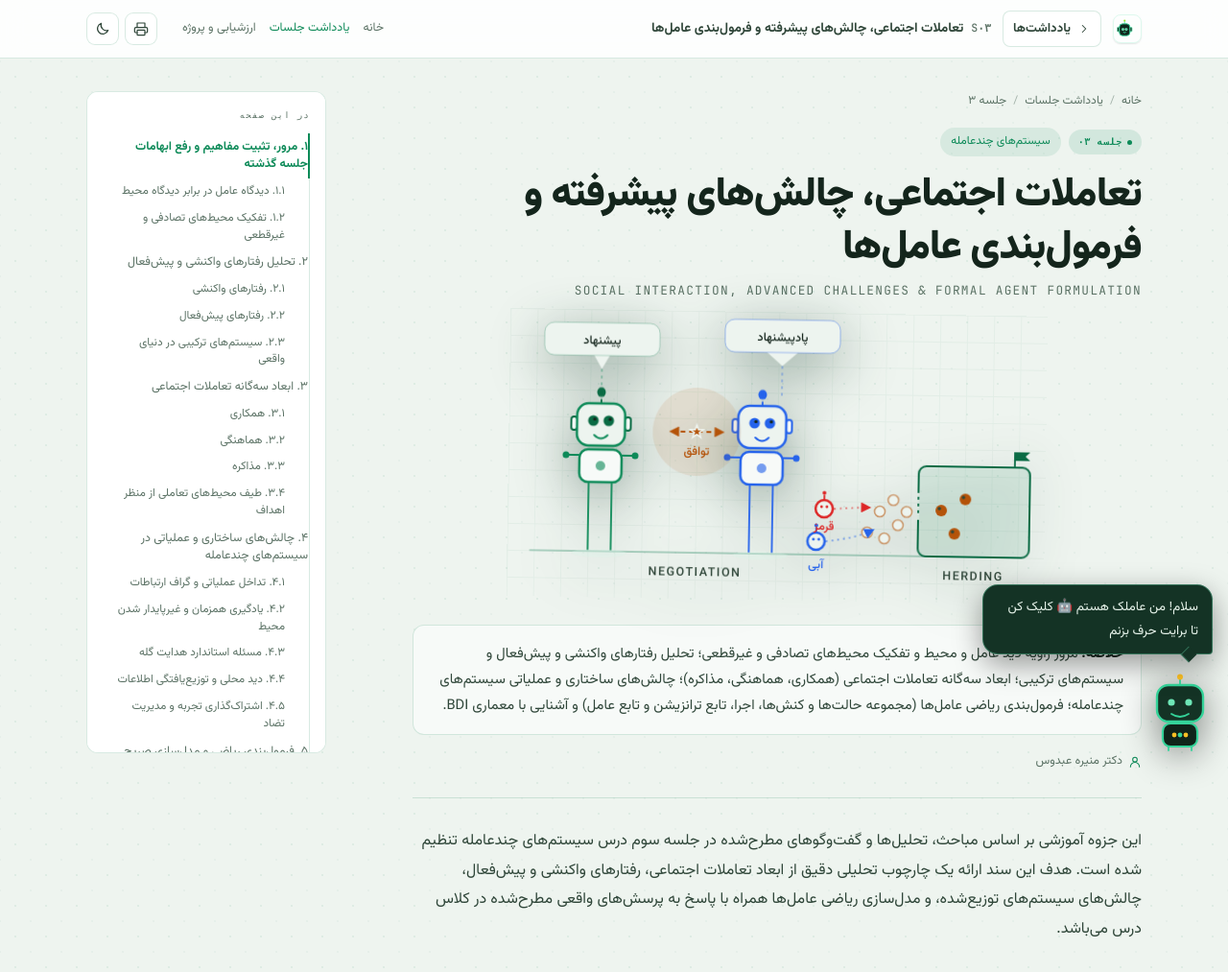
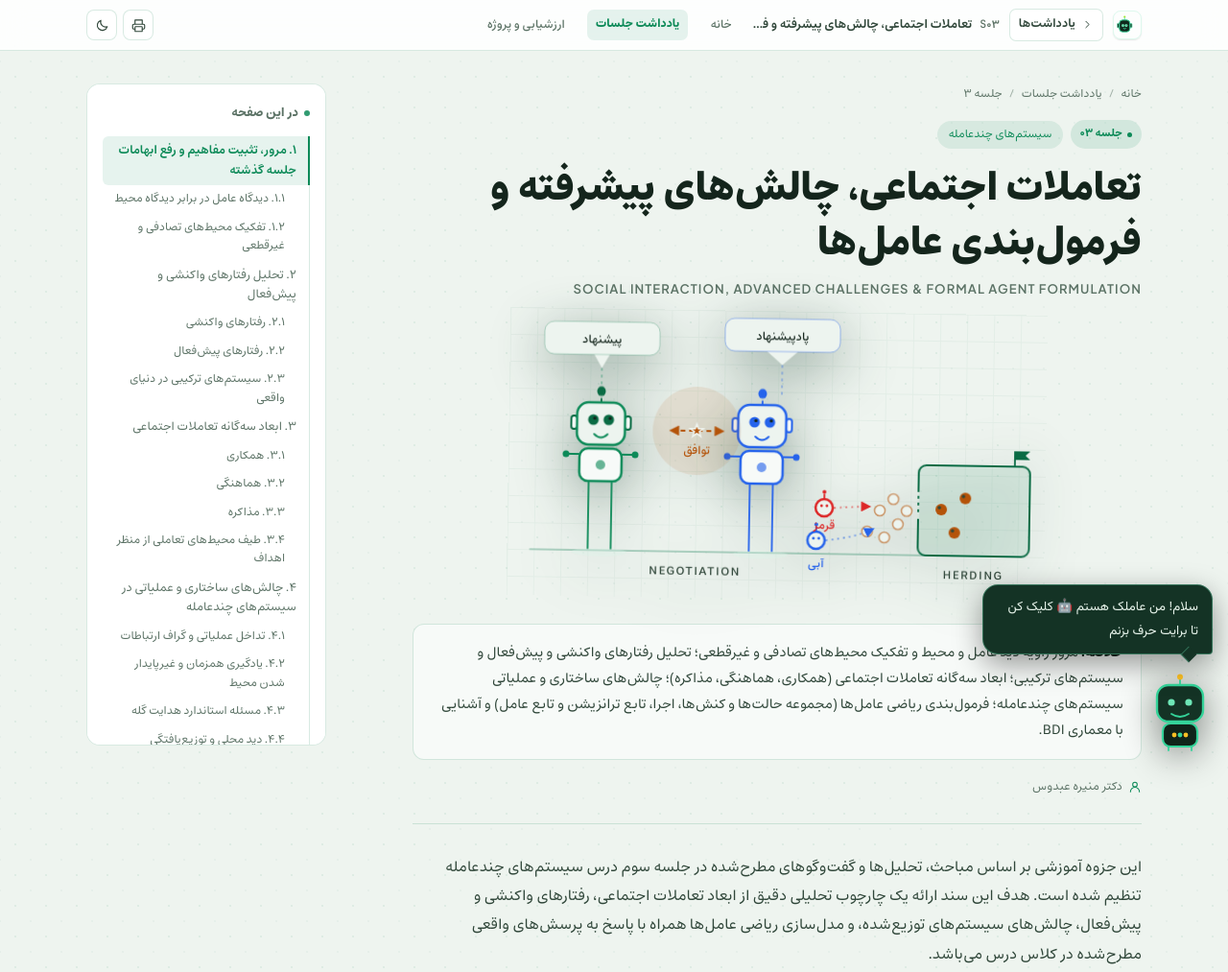
Before and after one commit to EhsanShahbazii/mas-sbu, a plain HTML site: page sessions/session-03.html in a window 1280 px wide. Shown: the top 1013 px of the page at 96% size. Drawn offline with Linux system fonts and the light colour scheme.

Commit message:
style(typography): integrate Estedad variable font and fix cursive Persian text rendering

```diff
--- a/assets/css/site.css
+++ b/assets/css/site.css
@@ -4,6 +4,92 @@
    ========================================================================== */
 
 /* ---------- Fonts (local) ---------- */
+@font-face {
+  font-family: "Estedad";
+  src: url("../fonts/Estedad-Variable.woff2") format("woff2-variations"),
+       url("../fonts/Estedad-Variable.woff2") format("woff2");
+  font-weight: 100 900;
+  font-style: normal;
+  font-display: swap;
+}
+@font-face {
+  font-family: "Estedad";
+  src: url("../fonts/Estedad-Regular.woff2") format("woff2");
+  font-weight: 400;
+  font-style: normal;
+  font-display: swap;
+}
+@font-face {
+  font-family: "Estedad";
+  src: url("../fonts/Estedad-Medium.woff2") format("woff2");
+  font-weight: 500;
+  font-style: normal;
+  font-display: swap;
+}
+@font-face {
+  font-family: "Estedad";
+  src: url("../fonts/Estedad-SemiBold.woff2") format("woff2");
+  font-weight: 600;
+  font-style: normal;
+  font-display: swap;
+}
+@font-face {
+  font-family: "Estedad";
+  src: url("../fonts/Estedad-Bold.woff2") format("woff2");
+  font-weight: 700;
+  font-style: normal;
+  font-display: swap;
+}
+@font-face {
+  font-family: "Estedad";
+  src: url("../fonts/Estedad-ExtraBold.woff2") format("woff2");
+  font-weight: 800;
+  font-style: normal;
+  font-display: swap;
+}
+@font-face {
+  font-family: "Estedad";
+  src: url("../fonts/Estedad-Black.woff2") format("woff2");
+  font-weight: 900;
+  font-style: normal;
+  font-display: swap;
+}
+@font-face {
+  font-family: "Plus Jakarta Sans";
+  src: url("../fonts/PlusJakartaSans-Variable.woff2") format("woff2-variations"),
+       url("../fonts/PlusJakartaSans-Variable.woff2") format("woff2");
+  font-weight: 300 800;
+  font-style: normal;
+  font-display: swap;
+}
+@font-face {
+  font-family: "Inter";
+  src: url("../fonts/Inter-Regular.woff2") format("woff2");
+  font-weight: 400;
+  font-style: normal;
+  font-display: swap;
+}
+@font-face {
+  font-family: "Inter";
+  src: url("../fonts/Inter-Medium.woff2") format("woff2");
+  font-weight: 500;
+  font-style: normal;
+  font-display: swap;
+}
+@font-face {
+  font-family: "Inter";
+  src: url("../fonts/Inter-SemiBold.woff2") format("woff2");
+  font-weight: 600;
+  font-style: normal;
+  font-display: swap;
+}
+@font-face {
+  font-family: "Inter";
+  src: url("../fonts/Inter-Bold.woff2") format("woff2");
+  font-weight: 700;
+  font-style: normal;
+  font-display: swap;
+}
 @font-face {
   font-family: "Vazirmatn";
   src: url("../fonts/Vazirmatn-Regular.woff2") format("woff2");
@@ -84,11 +170,12 @@
   --radius-m: 14px;
   --radius-l: 20px;
   --radius-xl: 28px;
-  --font: "Vazirmatn", "Segoe UI", Tahoma, system-ui, sans-serif;
-  --mono: "JetBrains Mono", ui-monospace, "SF Mono", Consolas, monospace;
+  --font: "Estedad", "Plus Jakarta Sans", "Inter", "Vazirmatn", system-ui, -apple-system, BlinkMacSystemFont, "Segoe UI", Roboto, sans-serif;
+  --font-en: "Plus Jakarta Sans", "Inter", -apple-system, BlinkMacSystemFont, "Segoe UI", Roboto, sans-serif;
+  --mono: "JetBrains Mono", "Estedad", "Vazirmatn", ui-monospace, "SF Mono", Consolas, monospace;
   --container: 1140px;
   --prose: 760px;
-  --header-h: 72px;
+  --header-h: 56px;
 }
 
 @media (prefers-color-scheme: dark) {
@@ -189,9 +276,11 @@ body {
 img, svg { max-width: 100%; display: block; }
 a { color: var(--brand); text-underline-offset: 3px; text-decoration-thickness: 1px; }
 a:hover { color: var(--brand-2); }
-button, input, select, textarea { font: inherit; color: inherit; }
+button, input, select, textarea, optgroup { font-family: inherit; font-size: inherit; color: inherit; }
 button { cursor: pointer; }
-h1, h2, h3, h4, h5, h6 { margin: 0; line-height: 1.35; font-weight: 800; letter-spacing: -0.012em; }
+h1, h2, h3, h4, h5, h6 { margin: 0; line-height: 1.35; font-weight: 800; }
+[dir="rtl"] h1, [dir="rtl"] h2, [dir="rtl"] h3, [dir="rtl"] h4, [dir="rtl"] h5, [dir="rtl"] h6,
+:lang(fa) h1, :lang(fa) h2, :lang(fa) h3, :lang(fa) h4, :lang(fa) h5, :lang(fa) h6 { letter-spacing: normal; }
 p { margin: 0 0 1em; }
 ul, ol { margin: 0 0 1em; padding-inline-start: 1.5em; }
 li { margin-bottom: 0.35em; }
@@ -199,13 +288,18 @@ li { margin-bottom: 0.35em; }
 :focus-visible { outline: 2px solid var(--brand); outline-offset: 3px; border-radius: 4px; }
 hr { border: 0; border-top: 1px solid var(--line); margin: 2.2rem 0; }
 
-/* Persian / English direction helpers */
-[lang="fa"], .fa { font-family: var(--font); }
+/* Persian / English direction helpers & font inheritance */
+[lang="fa"], .fa, [dir="rtl"], .rtl {
+  font-family: var(--font);
+  letter-spacing: normal !important;
+}
 [dir="rtl"] { text-align: right; }
 [dir="ltr"] { text-align: left; }
-.ltr { direction: ltr; text-align: left; unicode-bidi: isolate; }
-.rtl { direction: rtl; text-align: right; unicode-bidi: isolate; }
+.ltr { direction: ltr; text-align: left; unicode-bidi: isolate; font-family: var(--font-en); }
+.rtl { direction: rtl; text-align: right; unicode-bidi: isolate; font-family: var(--font); }
 .mono { font-family: var(--mono); }
+svg text { font-family: var(--font); }
+svg text.mono, svg text[data-mono] { font-family: var(--mono); }
 
 /* ---------- Layout ---------- */
 .container {
@@ -226,9 +320,13 @@ hr { border: 0; border-top: 1px solid var(--line); margin: 2.2rem 0; }
 .skip-link:focus { top: 0; }
 .eyebrow {
   display: inline-flex; align-items: center; gap: 8px;
-  font-family: var(--mono); font-size: 11px; font-weight: 600;
-  letter-spacing: .16em; text-transform: uppercase; color: var(--brand);
+  font-family: var(--font); font-size: 0.82rem; font-weight: 700;
+  letter-spacing: normal !important; color: var(--brand);
   margin-bottom: 14px;
+}
+.eyebrow[dir="ltr"], .eyebrow:lang(en), [dir="ltr"] .eyebrow {
+  font-family: var(--font-en); font-size: 11px; font-weight: 600;
+  letter-spacing: .16em; text-transform: uppercase;
 }
 .eyebrow::before {
   content: ""; width: 18px; height: 2px; border-radius: 2px;
@@ -264,55 +362,55 @@ hr { border: 0; border-top: 1px solid var(--line); margin: 2.2rem 0; }
 }
 .header-inner {
   height: var(--header-h);
-  display: flex; align-items: center; gap: 18px;
+  display: flex; align-items: center; gap: 14px;
 }
 .brand {
-  display: flex; align-items: center; gap: 11px; text-decoration: none;
+  display: flex; align-items: center; gap: 10px; text-decoration: none;
   color: var(--ink); flex: none; min-width: 0;
 }
 .brand-mark {
-  width: 38px; height: 38px; border-radius: 11px; flex: none;
+  width: 32px; height: 32px; border-radius: 9px; flex: none;
   background:
     radial-gradient(120% 120% at 20% 10%, #5b8cff 0%, transparent 55%),
     linear-gradient(140deg, #1d4ed8, #0b2a5b);
   color: #fff; display: grid; place-items: center;
-  font-family: var(--mono); font-size: 15px; font-weight: 600; letter-spacing: -0.06em;
+  font-family: var(--mono); font-size: 13px; font-weight: 600; letter-spacing: -0.06em;
   box-shadow: inset 0 1px 0 rgba(255,255,255,.28), 0 4px 12px -6px rgba(29,78,216,.7);
 }
 .brand-logo {
-  width: 38px; height: 38px; border-radius: 11px; flex: none;
+  width: 32px; height: 32px; border-radius: 9px; flex: none;
   background: #fff; border: 1px solid var(--line);
-  display: grid; place-items: center; padding: 4px;
+  display: grid; place-items: center; padding: 3px;
   box-shadow: var(--shadow-1);
 }
 .brand-logo img { width: 100%; height: 100%; object-fit: contain; }
 .footer-brand .brand-logo { border-color: rgba(255,255,255,.18); box-shadow: none; }
 .panel-logo {
-  width: 30px; height: 30px; border-radius: 8px; flex: none;
+  width: 28px; height: 28px; border-radius: 8px; flex: none;
   background: #fff; display: grid; place-items: center; padding: 3px;
 }
 .panel-logo img { width: 100%; height: 100%; object-fit: contain; }
-.brand-text { display: flex; flex-direction: column; line-height: 1.25; min-width: 0; }
-.brand-title { font-weight: 800; font-size: 0.98rem; letter-spacing: -0.01em; white-space: nowrap; }
-.brand-sub { font-family: var(--mono); font-size: 9.5px; letter-spacing: .12em; text-transform: uppercase; color: var(--muted); white-space: nowrap; }
-.nav { margin-inline-start: auto; display: flex; align-items: center; gap: 4px; }
+.brand-text { display: flex; flex-direction: column; line-height: 1.2; min-width: 0; }
+.brand-title { font-weight: 800; font-size: 0.92rem; letter-spacing: normal; white-space: nowrap; }
+.brand-sub { font-family: var(--font-en); font-size: 9px; font-weight: 600; letter-spacing: .08em; text-transform: uppercase; color: var(--muted); white-space: nowrap; }
+.nav { margin-inline-start: 18px; display: flex; align-items: center; gap: 4px; }
 .nav a {
   display: inline-flex; align-items: center; gap: 6px;
-  padding: 7px 12px; border-radius: 999px; text-decoration: none;
-  color: var(--ink-2); font-size: 0.9rem; font-weight: 500;
+  padding: 5px 12px; border-radius: 999px; text-decoration: none;
+  color: var(--ink-2); font-size: 0.88rem; font-weight: 500;
   transition: background .15s, color .15s;
 }
 .nav a:hover { color: var(--brand); background: var(--brand-soft); }
 .nav a[aria-current="page"] { color: var(--brand); background: var(--brand-soft); font-weight: 700; }
-.header-actions { display: flex; align-items: center; gap: 8px; margin-inline-start: 8px; }
+.header-actions { display: flex; align-items: center; gap: 8px; margin-inline-start: auto; }
 .icon-btn {
-  width: 38px; height: 38px; display: grid; place-items: center;
-  border: 1px solid var(--line); border-radius: 11px;
+  width: 34px; height: 34px; display: grid; place-items: center;
+  border: 1px solid var(--line); border-radius: 9px;
   background: var(--surface); color: var(--ink-2);
   transition: border-color .15s, color .15s, background .15s;
 }
 .icon-btn:hover { color: var(--brand); border-color: var(--brand); background: var(--brand-soft); }
-.icon-btn svg { width: 18px; height: 18px; }
+.icon-btn svg { width: 16px; height: 16px; }
 .menu-btn { display: none; }
 @media (max-width: 860px) {
   .brand-sub { display: none; }
@@ -323,15 +421,15 @@ hr { border: 0; border-top: 1px solid var(--line); margin: 2.2rem 0; }
     gap: 2px; box-shadow: var(--shadow-2); display: none;
   }
   .nav[data-open="true"] { display: flex; }
-  .nav a { padding: 11px 12px; border-radius: 10px; font-size: 0.95rem; }
+  .nav a { padding: 10px 12px; border-radius: 9px; font-size: 0.92rem; }
   .menu-btn { display: grid; }
   .header-actions { margin-inline-start: auto; }
 }
 @media (max-width: 420px) {
-  :root { --header-h: 64px; }
-  .brand-title { font-size: 0.9rem; }
-  .brand-mark { width: 34px; height: 34px; border-radius: 10px; }
-  .brand-logo { width: 34px; height: 34px; border-radius: 10px; }
+  :root { --header-h: 50px; }
+  .brand-title { font-size: 0.86rem; }
+  .brand-mark { width: 30px; height: 30px; border-radius: 8px; }
+  .brand-logo { width: 30px; height: 30px; border-radius: 8px; }
 }
 
 /* ---------- Buttons ---------- */
@@ -889,7 +987,7 @@ a.note-card:hover { border-color: var(--brand); box-shadow: var(--shadow-2); tra
 .note-card--soon { background: var(--surface-2); border-style: dashed; box-shadow: none; opacity: .8; }
 .note-top { display: flex; align-items: center; justify-content: space-between; gap: 10px; margin-bottom: 12px; }
 .note-num {
-  font-family: var(--mono); font-size: 10px; font-weight: 600; letter-spacing: .12em;
+  font-family: var(--font); font-size: 0.72rem; font-weight: 700; letter-spacing: normal !important;
   color: var(--brand); background: var(--brand-soft); padding: 4px 9px; border-radius: 6px;
 }
 .note-date { font-family: var(--mono); font-size: 10px; color: var(--muted); letter-spacing: .04em; }
@@ -1004,26 +1102,47 @@ a.note-card:hover { border-color: var(--brand); box-shadow: var(--shadow-2); tra
   border-bottom: 1px solid var(--line);
 }
 .session-topbar .inner {
-  min-height: 60px; display: flex; align-items: center; gap: 12px;
+  height: 52px; min-height: 52px; display: flex; align-items: center; gap: 10px;
 }
+.brand-logo--sm {
+  width: 30px; height: 30px; border-radius: 8px; flex: none;
+  background: rgba(255, 255, 255, 0.05); border: 1px solid var(--line);
+  display: grid; place-items: center; padding: 2px;
+}
+.brand-logo--sm img { width: 100%; height: 100%; object-fit: contain; }
 .session-topbar .back {
-  display: inline-flex; align-items: center; gap: 7px;
-  text-decoration: none; color: var(--ink-2); font-size: 0.82rem; font-weight: 600;
-  padding: 6px 10px; border: 1px solid var(--line); border-radius: 8px;
-  background: var(--surface); white-space: nowrap;
+  display: inline-flex; align-items: center; gap: 6px;
+  text-decoration: none; color: var(--ink-2); font-size: 0.8rem; font-weight: 600;
+  padding: 4px 9px; border: 1px solid var(--line); border-radius: 7px;
+  background: var(--surface); white-space: nowrap; flex: none;
 }
 .session-topbar .back:hover { color: var(--brand); border-color: var(--brand); }
-.session-topbar .back svg { width: 14px; height: 14px; }
+.session-topbar .back svg { width: 13px; height: 13px; }
 .session-topbar .bar-title {
-  font-size: 0.86rem; font-weight: 600; color: var(--ink-2);
+  font-size: 0.82rem; font-weight: 600; color: var(--ink-2);
   overflow: hidden; text-overflow: ellipsis; white-space: nowrap; min-width: 0;
+  max-width: 260px; flex: 0 1 auto;
 }
 .session-topbar .bar-title .mono { color: var(--muted); font-size: 0.72rem; margin-inline-end: 8px; }
-.session-topbar .actions { margin-inline-start: auto; display: flex; align-items: center; gap: 6px; }
-.session-topbar .actions .icon-btn { width: 34px; height: 34px; border-radius: 9px; }
-.session-topbar .actions svg { width: 16px; height: 16px; }
+.topbar-nav {
+  display: flex; align-items: center; gap: 3px; margin-inline-start: 10px;
+  padding: 0; flex-wrap: nowrap; flex: 1 1 auto;
+}
+.topbar-nav a {
+  font-size: 0.8rem; color: var(--muted); text-decoration: none;
+  padding: 4px 9px; border-radius: 7px; font-weight: 500;
+  transition: color .15s, background .15s; white-space: nowrap;
+}
+.topbar-nav a:hover { color: var(--brand); background: var(--brand-soft); }
+.topbar-nav a[aria-current="page"] { color: var(--brand); background: var(--brand-soft); font-weight: 700; }
+.session-topbar .actions { margin-inline-start: auto; display: flex; align-items: center; gap: 6px; flex: none; }
+.session-topbar .actions .icon-btn { width: 32px; height: 32px; border-radius: 8px; }
+.session-topbar .actions svg { width: 15px; height: 15px; }
+@media (max-width: 960px) {
+  .session-topbar .bar-title { display: none; }
+}
 @media (max-width: 640px) {
-  .session-topbar .bar-title { display: none; }
+  .topbar-nav { display: none; }
 }
 
 .session-layout {
@@ -1045,13 +1164,13 @@ a.note-card:hover { border-color: var(--brand); box-shadow: var(--shadow-2); tra
 .breadcrumb a:hover { color: var(--brand); }
 .breadcrumb .sep { opacity: .5; }
 .session-kicker { display: flex; flex-wrap: wrap; align-items: center; gap: 8px; margin-bottom: 14px; }
-.session-kicker .badge { font-family: var(--mono); font-size: 10px; letter-spacing: .06em; }
+.session-kicker .badge { font-family: var(--font); font-size: 0.72rem; font-weight: 700; letter-spacing: normal !important; }
 .session-hero h1 {
-  font-size: clamp(1.75rem, 3.8vw, 2.65rem); line-height: 1.3;
-  margin-bottom: 4px; letter-spacing: -0.02em;
+  font-size: clamp(1.75rem, 3.8vw, 2.65rem); line-height: 1.35;
+  margin-bottom: 6px; letter-spacing: normal;
 }
 .session-hero .h1-en {
-  font-family: var(--mono); font-size: 0.8rem; letter-spacing: .1em;
+  font-family: var(--font-en); font-size: 0.82rem; font-weight: 600; letter-spacing: .08em;
   text-transform: uppercase; color: var(--muted); margin-bottom: 18px;
 }
 .session-summary {
@@ -1094,24 +1213,40 @@ a.note-card:hover { border-color: var(--brand); box-shadow: var(--shadow-2); tra
 
 .toc {
   position: sticky; top: calc(var(--header-h) + 22px);
-  font-size: 0.8rem; max-height: calc(100vh - 110px); overflow: auto;
-  padding: 16px; border: 1px solid var(--line); border-radius: 12px;
+  font-size: 0.82rem; max-height: calc(100vh - 110px); overflow-y: auto;
+  padding: 18px 16px; border: 1px solid var(--line); border-radius: 14px;
   background: var(--surface);
+  scrollbar-width: thin;
 }
 .toc-title {
-  font-family: var(--mono); font-size: 9px; letter-spacing: .14em;
-  text-transform: uppercase; color: var(--muted); margin-bottom: 10px;
+  font-family: var(--font); font-size: 0.82rem; font-weight: 700;
+  letter-spacing: normal !important; color: var(--muted); margin-bottom: 12px;
+  display: flex; align-items: center; gap: 6px;
+}
+.toc-title::before {
+  content: ""; width: 6px; height: 6px; border-radius: 50%;
+  background: var(--brand); opacity: 0.85;
 }
 .toc ol { list-style: none; margin: 0; padding: 0; border-inline-start: 1px solid var(--line); }
 .toc li { margin: 0; }
 .toc a {
-  display: block; padding: 5px 0 5px 12px; margin-inline-start: -1px;
-  color: var(--muted); text-decoration: none; line-height: 1.5;
-  border-inline-start: 2px solid transparent; font-size: 0.78rem;
+  display: block;
+  padding-block: 5px;
+  padding-inline-start: 12px;
+  padding-inline-end: 8px;
+  margin-inline-start: -1px;
+  color: var(--muted); text-decoration: none; line-height: 1.6;
+  border-inline-start: 2px solid transparent; font-size: 0.8rem;
+  border-start-end-radius: 6px;
+  border-end-end-radius: 6px;
+  transition: color .15s, background .15s, border-color .15s;
 }
-.toc a:hover { color: var(--brand); }
-.toc a.active { color: var(--brand); border-inline-start-color: var(--brand); font-weight: 600; }
-.toc .toc-sub a { padding-inline-start: 24px; font-size: 0.74rem; }
+.toc a:hover { color: var(--brand); background: var(--brand-soft); }
+.toc a.active {
+  color: var(--brand); border-inline-start-color: var(--brand);
+  background: var(--brand-soft); font-weight: 600;
+}
+.toc .toc-sub a { padding-inline-start: 24px; font-size: 0.76rem; }
 
 /* Prose */
 .prose { font-size: 16px; line-height: 1.9; color: var(--ink-2); }
@@ -1130,8 +1265,8 @@ a.note-card:hover { border-color: var(--brand); box-shadow: var(--shadow-2); tra
 .prose h4 { font-size: 0.98rem; color: var(--ink); margin: 22px 0 6px; }
 .prose .h-en {
   display: block; margin-top: 5px;
-  font-family: var(--mono); font-size: 0.54em; font-weight: 600;
-  letter-spacing: .07em; text-transform: uppercase; color: var(--muted);
+  font-family: var(--font-en); font-size: 0.58em; font-weight: 600;
+  letter-spacing: .06em; text-transform: uppercase; color: var(--muted);
   text-align: right;
 }
 @media (max-width: 640px) {
```
